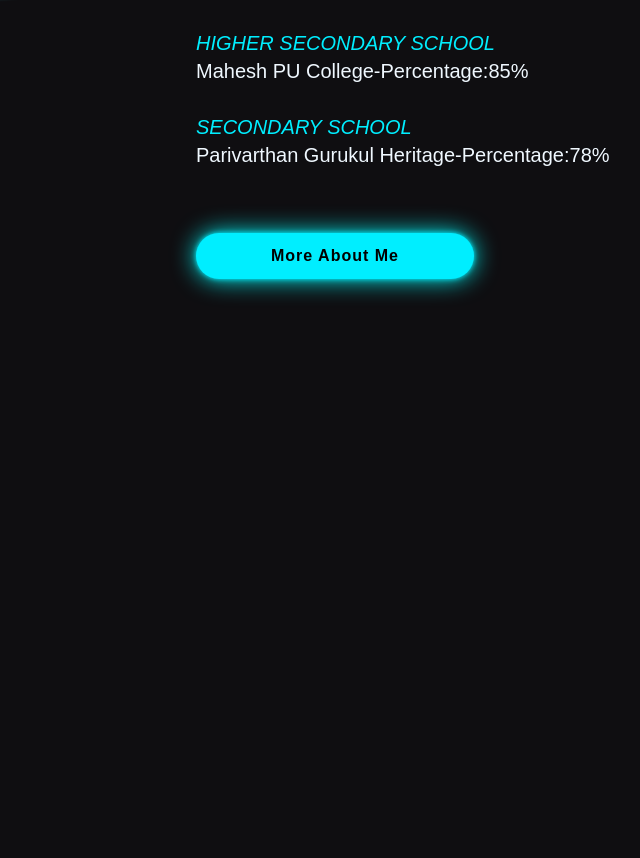
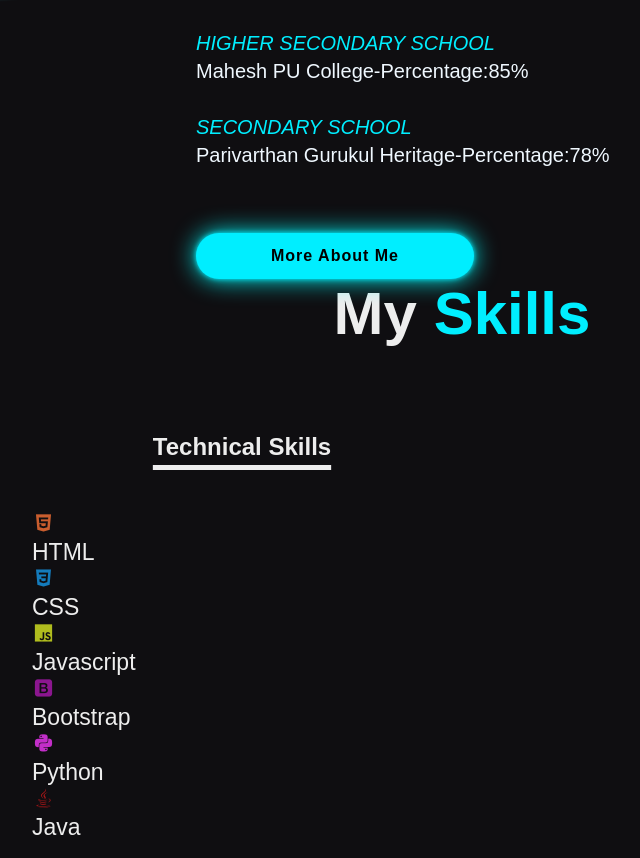
Before and after one commit to Jaithra79/My-Portfolio, a plain HTML site: page index.html in a window 1280 px wide. Shown: the part 1270-2128 px from the top of the page, without its empty margins (178-818 px from the left). Before the commit the page ends 1549 px from the top, so only its background shows below. Drawn offline with nearby package versions, Linux system fonts and the light colour scheme.

Commit message:
yet to be updated

```diff
--- a/index.html
+++ b/index.html
@@ -67,8 +67,64 @@
     </section>
 
 
-<section class="skills" id="skills">
+    <h1 class="title">My <span>Skills</span></h1>
 
+    <section>
+
+    <div class="container1" id="skills">
+        <h1 class="heading1">Technical Skills</h1>
+        <div class="Technical-bars">
+            <div class="bar"><i style="color:#c95d2e" class='bx bxl-html5'></i>
+                <div class="info">
+                    <span>HTML</span>
+                </div>
+                <div class="progress-line html">
+                    <span></span>
+                </div>
+            </div>
+            </div>
+            <div class="bar"><i style="color:#147bbc" class='bx bxl-css3'></i>
+                <div class="info">
+                    <span>CSS</span>
+                </div>
+                <div class="progress-line css">
+                    <span></span>
+                </div>
+            </div>
+            <div class="bar"><i style="color:#b0bc1e" class='bx bxl-javascript'></i>
+                <div class="info">
+                    <span>Javascript</span>
+                </div>
+                <div class="progress-line Javascript">
+                    <span></span>
+                </div>
+            </div>
+            <div class="bar"><i style="color:#8b168f" class='bx bxl-bootstrap'></i>
+                <div class="info">
+                    <span>Bootstrap</span>
+                </div>
+                <div class="progress-line Bootstrap">
+                    <span></span>
+                </div>
+            </div>
+            <div class="bar"><i style="color:#c32ec9" class='bx bxl-python'></i>
+                <div class="info">
+                    <span>Python</span>
+                </div>
+                <div class="progress-line Python">
+                    <span></span>
+                </div>
+            </div>
+            <div class="bar"><i style="color:#ac1618" class='bx bxl-java'></i>
+                <div class="info">
+                    <span>Java</span>
+                </div>
+                <div class="progress-line Java">
+                    <span></span>
+                </div>
+            </div>
+        </div>
+    </div>
 </section>
 
 
--- a/style.css
+++ b/style.css
@@ -164,7 +164,6 @@
 
 .about-img img{
     padding-bottom: 20%;
-
     height: 400px;
     width: 350px;
     border-radius: 8px;
@@ -201,6 +200,34 @@
     color: #0ef;
 }
 
+.title {
+    text-align: center;
+    font-size: 60px;
+    padding-bottom: 10px;
+}
+
+.title span{
+    color: #0ef;
+}
+
+.container1{
+    width: 600px;
+    height: 500px;
+    padding: 75px 90px;
+    margin-left: 120px;
+}
+
+.heading1{
+    text-align: center;
+    text-decoration: underline;
+    text-underline-offset: 10px;
+    text-decoration-thickness: 5px;
+    margin-bottom: 50px;
+}
+
+.bar{
+    font-size: 23px;
+}
 
 
 
```
